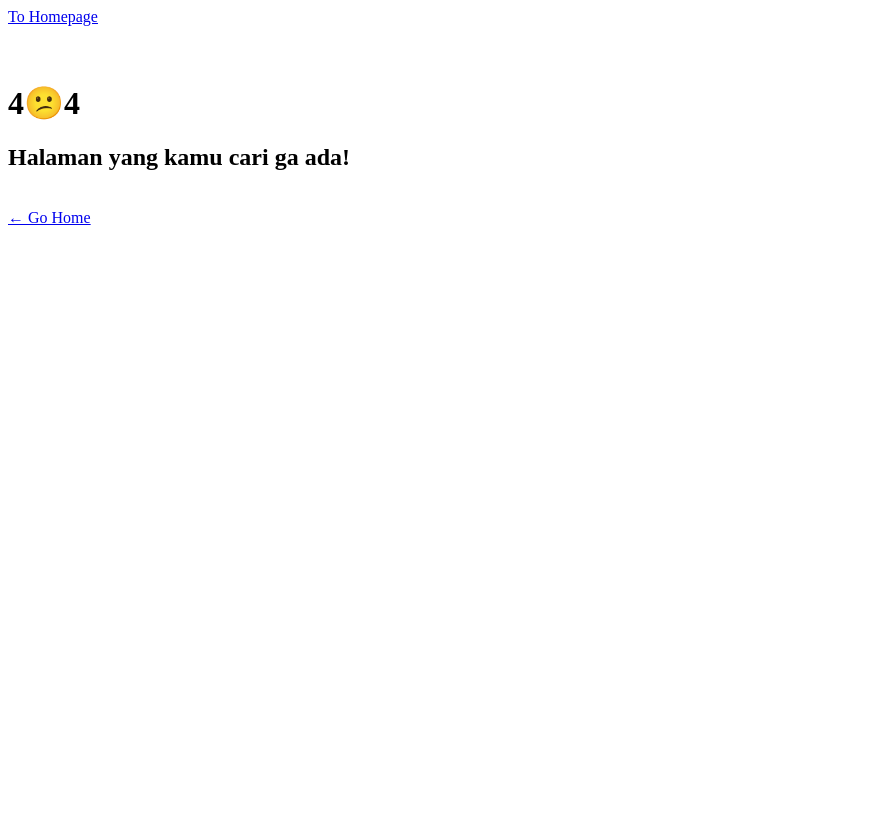
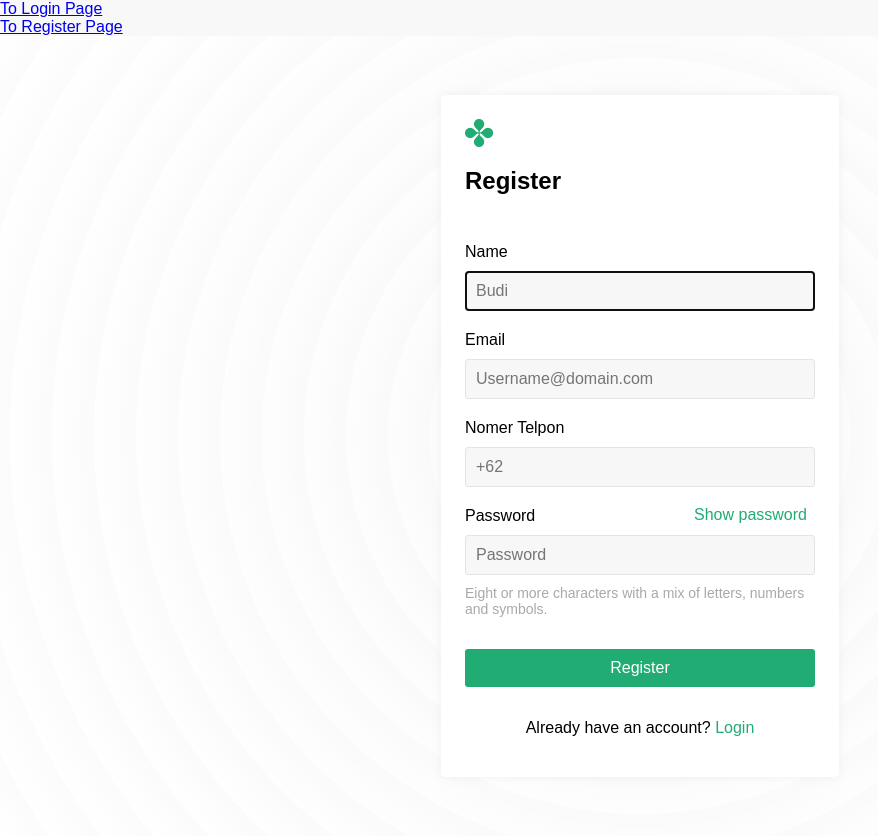
Before and after one commit to abdmmar/katering, a PHP site: page /index.php?p=register in a window 1280 px wide. Shown: the whole page, without its empty margins (0-878 px from the left). Before the commit the page ends 225 px from the top, so only its background shows below. Run offline with PHP 8.4, Linux system fonts and the light colour scheme; some web fonts are replaced.

Commit message:
add login & register page

```diff
--- a/index.php
+++ b/index.php
@@ -5,6 +5,7 @@
     <meta charset="UTF-8">
     <meta name="viewport" content="width=device-width, initial-scale=1.0">
     <title>Hena Katering</title>
+    <link rel="stylesheet" href="style.css">
 </head>
 
 <body>
@@ -15,7 +16,8 @@
         <?php
         $pages_dir = 'src/pages';
         $pages = scandir($pages_dir, 0);
-        echo '<a href="src/pages/homepage.php">To Homepage</a>';
+        echo '<a href="src/pages/login.php">To Login Page</a></br>';
+        echo '<a href="src/pages/register.php">To Register Page</a>';
         if (!empty($_GET['p'])) {
             $pages = scandir($pages_dir, 0);
             unset($pages[0], $pages[1]);
--- a/src/pages/homepage.php
+++ b/src/pages/homepage.php
@@ -6,6 +6,5 @@
     <title>Hena Catering</title>
 </head>
 <body>
-    Hallo
 </body>
 </html>
--- /dev/null
+++ b/src/pages/register.php
@@ -0,0 +1,87 @@
+<!DOCTYPE html>
+<html lang="en">
+<head>
+  <meta charset="UTF-8">
+  <meta name="viewport" content="width=device-width, initial-scale=1.0">
+  <title>Register - Hena Catering</title>
+  <link rel="stylesheet" href="../../style.css">
+  <link rel="shortcut icon" href="../../logo.png" type="image/x-icon" />
+</head>
+<body>
+
+  <div class="container">
+    <div class="sign-in-container">
+      <img class="logo" src="../../logo.png" alt="Ketring Logo" />
+      <h2 class="sign-in-heading">Register</h2>
+
+      <form action="#" method="post">
+          <section class="name-section">
+          <label for="name">Name</label>
+          <input
+              type="text"
+              id="name"
+              placeholder="Budi"
+              autocomplete="name"
+              required
+              autofocus
+          />
+          </section>
+
+          <section class="email-section">
+          <label for="email">Email</label>
+          <input
+              type="email"
+              id="email"
+              placeholder="Username@domain.com"
+              autocomplete="email"
+              required
+              autofocus
+          />
+          </section>
+
+          <section class="telpon-section">
+          <label for="telpon">Nomer Telpon</label>
+          <input
+              type="tel"
+              id="telpon"
+              placeholder="+62"
+              autocomplete="telpon"
+              required
+              autofocus
+          />
+          </section>
+
+          <section class="password-section">
+          <label for="current-password">Password</label>
+          <input
+              id="current-password"
+              name="current-password"
+              type="password"
+              autocomplete="current-password"
+              aria-describedby="password-constraints"
+              placeholder="Password"
+              required
+          />
+          <button
+              id="toggle-password"
+              type="button"
+              aria-label="Show password as plain text. Warning: this will display your password on the screen."
+          >
+              Show password
+          </button>
+          <div id="password-constraints">
+              Eight or more characters with a mix of letters, numbers and
+              symbols.
+          </div>
+          </section>
+
+          <button type="submit" id="signin">Register</button>
+      </form>
+      <div class="sign-up">
+          <p>Already have an account? <a href="login.php">Login</a></p>
+      </div>
+    </div>
+  </div>
+  <script src="script.js"></script>
+</body>
+</html>
--- /dev/null
+++ b/src/pages/script.js
@@ -0,0 +1,56 @@
+window.addEventListener('DOMContentLoaded', () => {
+    const form = document.querySelector(`form`);
+    const passwordInput = document.querySelector(`input#current-password`);
+    const signinButton = document.querySelector(`button#signin`);
+    const togglePassButton = document.querySelector(`button#toggle-password`);
+
+    // Toggling Password
+    togglePassButton.addEventListener(`click`, togglePassword);
+
+    function togglePassword() {
+      if (passwordInput.type === `password`) {
+        passwordInput.type = `text`;
+        togglePassButton.textContent = `Hide Password`;
+        togglePassButton.setAttribute(`aria-label`, `Hide password`);
+      } else {
+        passwordInput.type = `password`;
+        togglePassButton.textContent = `Show Password`;
+        togglePassButton.setAttribute(
+          `aria-label`,
+          `Show passsword as plain text. Warning: this will display your password on the screen!`
+        );
+      }
+    }
+
+    // Validate Password
+    passwordInput.addEventListener(`input`, validatePassword);
+
+    function validatePassword() {
+      let message = ``;
+      if (!/.{8,}/.test(passwordInput.value)) {
+        message = `At least eight charachters.`;
+      }
+
+      if (!/.*[A-Z].*/.test(passwordInput.value)) {
+        message = `At least one uppercase letter`;
+      }
+
+      if (!/.*[a-z].*/.test(passwordInput.value)) {
+        message = `At least one lowercase letter`;
+      }
+    }
+
+    // Submit Form Validation
+    form.addEventListener(`submit`, handleFormSubmit);
+
+    function handleFormSubmit() {
+      console.log(`submit`);
+      if (form.checkValidity() === false) {
+        console.log(`not valid`);
+        event.preventDefault();
+      } else {
+        signinButton.disabled = `true`;
+        event.preventDefault();
+      }
+    }
+  });
--- /dev/null
+++ b/style.css
@@ -0,0 +1,199 @@
+@import url("https://rsms.me/inter/inter.css");
+
+:root {
+  --desktop-font-size: 16px;
+  --mobile-font-size: 18px;
+  --green: hsl(155, 69%, 40%);
+  --darker-green: hsl(155, 69%, 30%);
+}
+
+html {
+  font-family: "Inter", sans-serif;
+}
+
+@supports (font-variation-settings: normal) {
+  html {
+    font-family: "Inter var", sans-serif;
+  }
+}
+
+body {
+  margin: 0;
+  padding: 0;
+  background-color: #f8f8f8;
+}
+
+.container {
+  display: grid;
+  place-content: center;
+  height: 100vh;
+  /* Sign In Background Pattern */
+  background-color: #ffffff;
+  background-image: radial-gradient(circle at center center, #fcfcfc, #ffffff),
+    repeating-radial-gradient(
+      circle at center center,
+      #fcfcfc,
+      #fcfcfc,
+      21px,
+      transparent 42px,
+      transparent 21px
+    );
+  background-blend-mode: multiply;
+}
+
+.sign-in-container {
+  max-width: 350px;
+  background-color: white;
+  padding: 1.5rem;
+  box-shadow: 0 0 10px rgba(194, 194, 194, 0.2);
+  border-radius: 5px;
+}
+
+.logo {
+  width: 100%;
+  max-width: 28px;
+}
+
+.sign-in-heading {
+  margin: 1rem 0 3rem 0;
+}
+
+.password-section {
+  margin-bottom: 2rem;
+}
+
+.sign-up {
+  text-align: center;
+  margin-bottom: 1rem;
+}
+
+.sign-up a {
+  text-decoration: none;
+  color: var(--green);
+}
+
+button {
+  background-color: var(--green);
+  border: none;
+  border-radius: 3px;
+  color: white;
+  cursor: pointer;
+  display: block;
+  font-size: 22px; /* fallback */
+  font-size: var(--mobile-font-size);
+  font-weight: 500;
+  padding: 10px 20px;
+}
+
+button:hover {
+  background-color: var(--darker-green);
+}
+
+button#signin {
+  width: 100%;
+}
+
+button#toggle-password {
+  background: none;
+  border: none;
+  color: var(--green);
+  outline: none;
+  cursor: pointer;
+  font-weight: 300;
+  padding: 0;
+  /* Display at the top right of the password section */
+  position: absolute;
+  top: -1px;
+  right: 8px;
+}
+
+button#toggle-password:focus {
+  border: 1px solid black;
+  top: -1px;
+  right: 7px;
+}
+
+div#password-constraints {
+  margin: 10px 0 0 0;
+  font-size: 16px;
+  color: darkgrey;
+}
+
+form {
+  margin-bottom: 2rem;
+}
+
+input {
+  border: 1px solid rgb(227, 227, 227);
+  background-color: rgb(247, 247, 247);
+  border-radius: 3px;
+  font-size: 22px; /* fallback */
+  font-size: var(--mobile-font-size);
+  padding: 10px;
+  width: 100%; /* fallback */
+  width: calc(100% - 22px); /* full width minus padding */
+}
+
+input[type="email"]:not(:focus):invalid,
+input[type="password"]:not(:focus):invalid {
+  color: red;
+  outline-color: red;
+}
+
+label {
+  display: block;
+  font-size: 20px;
+  font-size: var(--mobile-font-size);
+  font-weight: 500;
+  margin: 0 0 10px 0;
+}
+
+form section {
+  margin: 0 0 20px 0;
+  position: relative; /* for password toggle positioning */
+}
+
+p {
+  font-size: 22px; /* fallback */
+  font-size: var(--mobile-font-size);
+}
+
+@media (min-width: 450px) {
+  button {
+    font-size: 14px; /* fallback */
+    font-size: var(--desktop-font-size);
+  }
+
+  div#password-constraints {
+    font-size: 14px;
+  }
+
+  input {
+    font-size: 14px; /* fallback */
+    font-size: var(--desktop-font-size);
+  }
+
+  label {
+    font-size: 14px; /* fallback */
+    font-size: var(--desktop-font-size);
+  }
+
+  p {
+    font-size: 14px; /* fallback */
+    font-size: var(--desktop-font-size);
+  }
+}
+
+@media (max-width: 450px) {
+  h2 {
+    font-size: 2rem;
+  }
+
+  .container {
+    display: flex;
+  }
+
+  .sign-in-container {
+    max-width: 100%;
+  }
+}
```
Also changed, not shown: src/pages/login.php (added, +63 -0 lines), logo.png (added).
